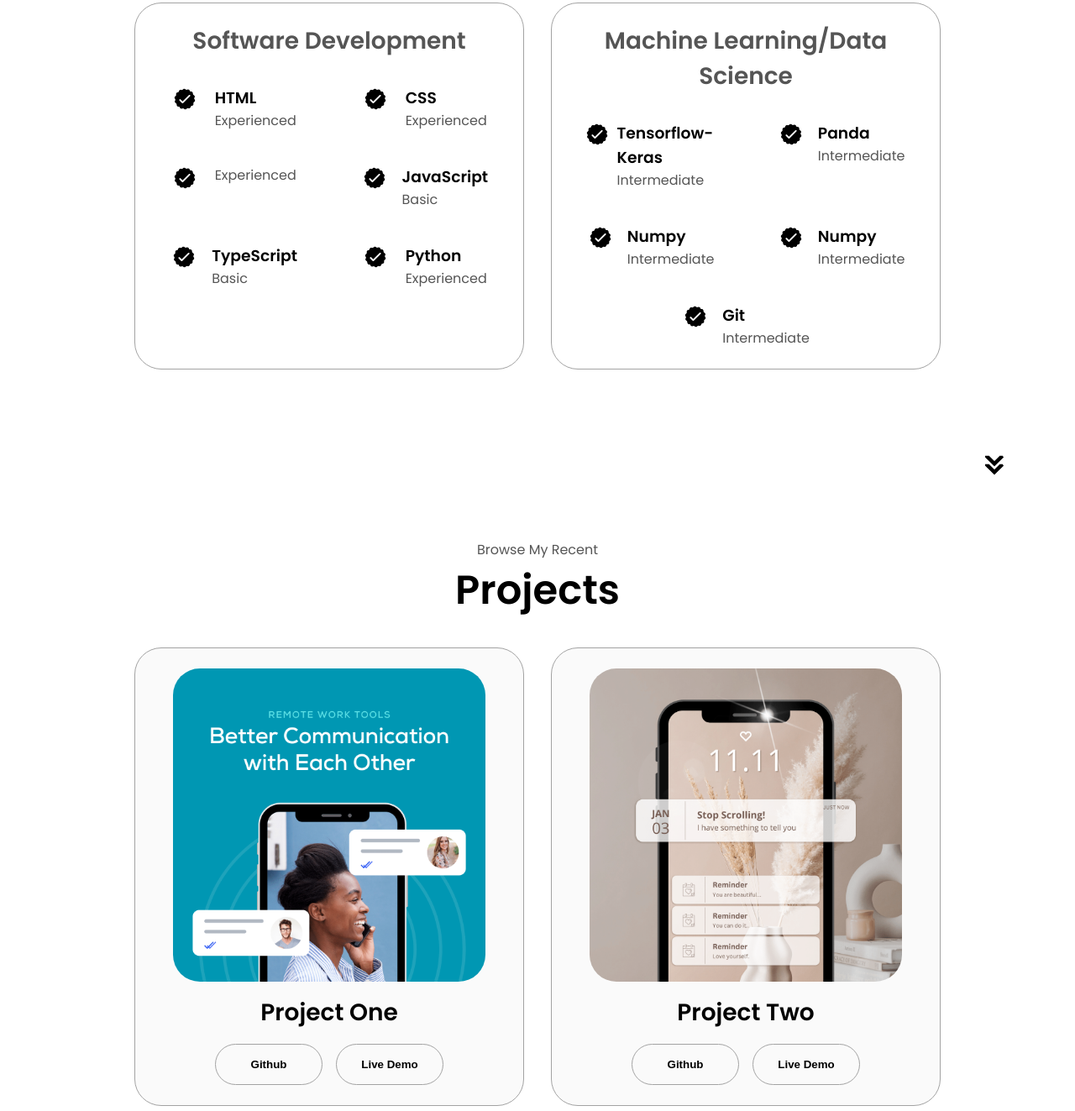
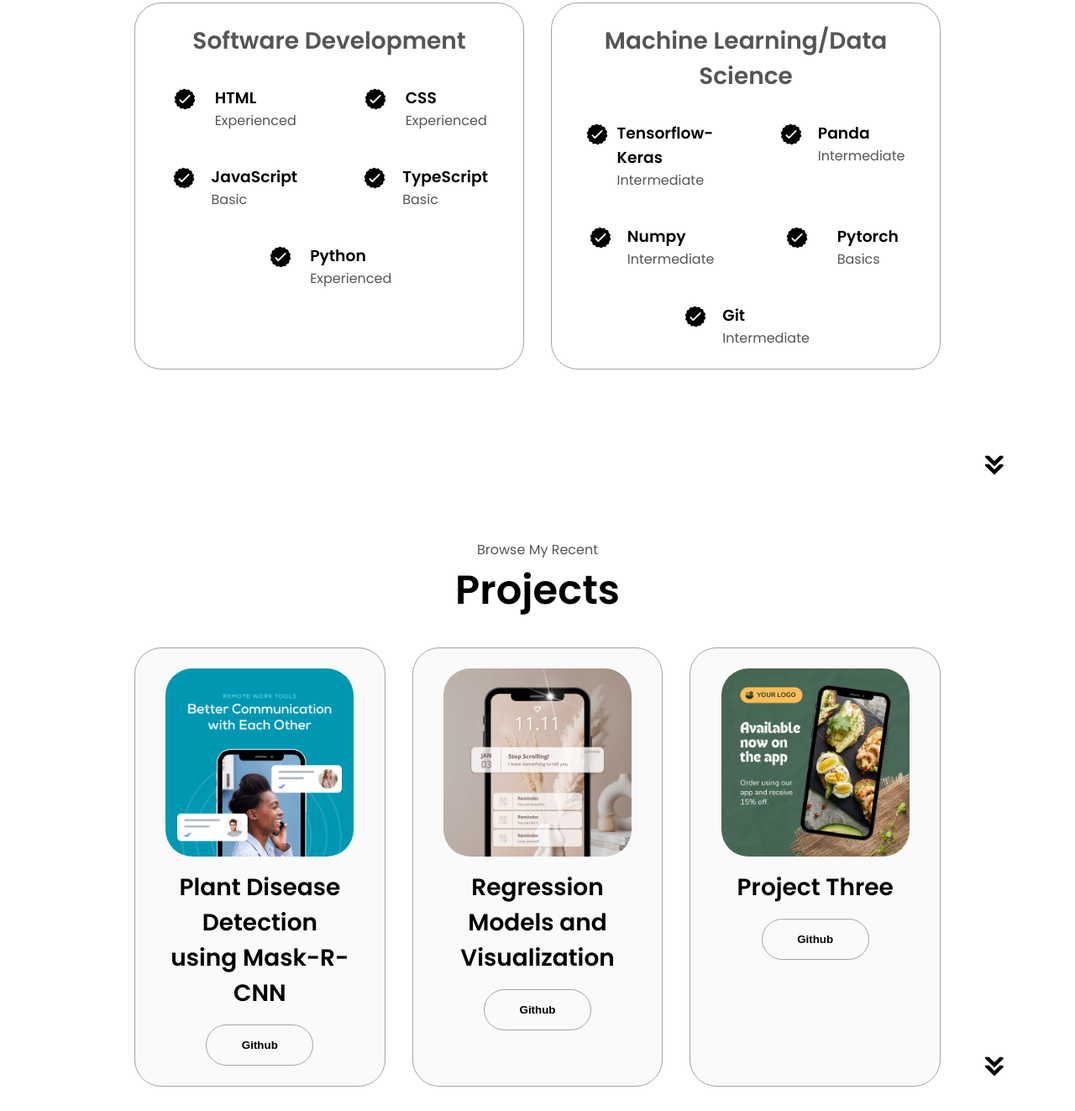
Before and after one commit to amroodh/My-Portfolio, a plain HTML site: page index.html in a window 1280 px wide. Shown: the part 1822-3145 px from the top of the page at 84% size. Drawn offline with Linux system fonts and the light colour scheme.

Commit message:
changes are made

```diff
--- a/index.html
+++ b/index.html
@@ -156,17 +156,7 @@ My passion for Open Source Development drives me to contribute actively to the c
                   alt="Experience icon"
                   class="icon"
                 />
-                <div>
-                  <h3></h3>
-                  <p>Experienced</p>
-                </div>
-              </article>
-              <article>
-                <img
-                  src="./assets/checkmark.png"
-                  alt="Experience icon"
-                  class="icon"
-                />
+
                 <div>
                   <h3>JavaScript</h3>
                   <p>Basic</p>
@@ -240,8 +230,8 @@ My passion for Open Source Development drives me to contribute actively to the c
                 />
                 <div>
                 <div>
-                    <h3>Numpy</h3>
-                    <p>Intermediate</p>
+                    <h3>Pytorch</h3>
+                    <p>Basics</p>
                   </div>
                 </article>
                 <article>
@@ -279,19 +269,13 @@ My passion for Open Source Development drives me to contribute actively to the c
                 class="project-img"
               />
             </div>
-            <h2 class="experience-sub-title project-title">Project One</h2>
+            <h2 class="experience-sub-title project-title">Plant Disease Detection using Mask-R-CNN</h2>
             <div class="btn-container">
               <button
                 class="btn btn-color-2 project-btn"
-                onclick="location.href='https://github.com/'"
+                onclick="location.href='https://github.com/amroodh/Plant-Disease-Detection-using-Mask-R-CNN'"
               >
                 Github
-              </button>
-              <button
-                class="btn btn-color-2 project-btn"
-                onclick="location.href='https://github.com/'"
-              >
-                Live Demo
               </button>
             </div>
           </div>
@@ -303,19 +287,13 @@ My passion for Open Source Development drives me to contribute actively to the c
                 class="project-img"
               />
             </div>
-            <h2 class="experience-sub-title project-title">Project Two</h2>
+            <h2 class="experience-sub-title project-title">Regression Models and Visualization</h2>
             <div class="btn-container">
               <button
                 class="btn btn-color-2 project-btn"
-                onclick="location.href='https://github.com/'"
+                onclick="location.href='https://github.com/amroodh/OIBSIP'"
               >
                 Github
-              </button>
-              <button
-                class="btn btn-color-2 project-btn"
-                onclick="location.href='https://github.com/'"
-              >
-                Live Demo
               </button>
             </div>
           </div>
@@ -334,12 +312,6 @@ My passion for Open Source Development drives me to contribute actively to the c
                 onclick="location.href='https://github.com/'"
               >
                 Github
-              </button>
-              <button
-                class="btn btn-color-2 project-btn"
-                onclick="location.href='https://github.com/'"
-              >
-                Live Demo
               </button>
             </div>
           </div>
```
